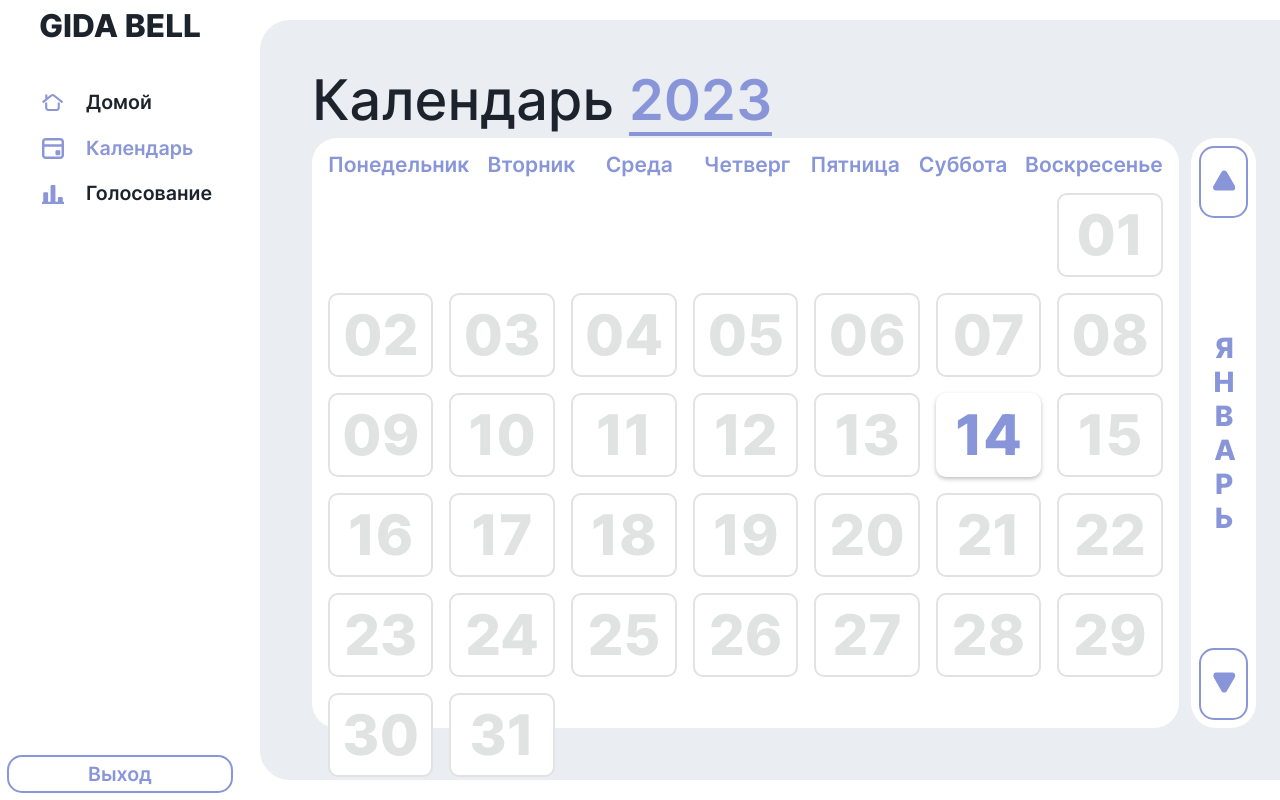
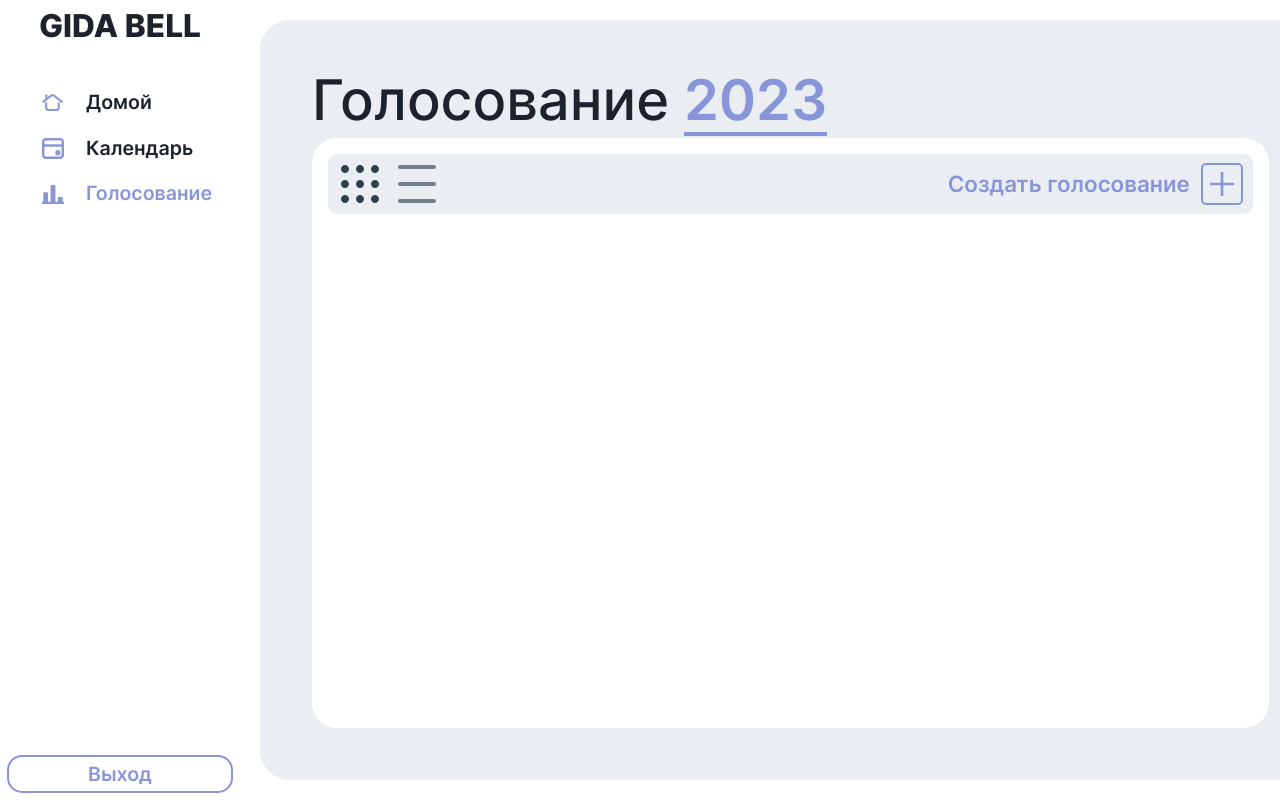
Before and after one commit to MAtrixFic/gida-calls, a React (Create React App) app in the folder frontend/app-calls/: page /main/voting in a window 1280 px wide. Before the commit this address led to /calendar. Shown: the top 800 px of the page. Built offline with nearby package versions, Linux system fonts and the light colour scheme.

Commit message:
added voting page

```diff
--- a/frontend/app-calls/src/App.js
+++ b/frontend/app-calls/src/App.js
@@ -1,20 +1,22 @@
-import React, { useState, useEffect } from 'react';
+import React from 'react';
 import './styles/index.css';
 import { Routes, Route, Navigate } from 'react-router-dom';
 import Entrance from './components/Entrance';
 import Layout from './components/Layout';
 import Calendar from './components/Calendar';
 import CalendarDay from './components/CalendarDay';
+import Voting from './components/Voting';
 
 function App() {
   return (
     <Routes>
       <Route path='/auth/log' element={<Entrance />} />
-      <Route path="/calendar" element={<Layout />}>
-        <Route index element={<Calendar />} />
-        <Route path='date/:day/:month/:year' element={<CalendarDay />} />
+      <Route path="/main" element={<Layout />}>
+        <Route path='calendar' element={<Calendar />} />
+        <Route path='voting' element={<Voting />} />
+        <Route path='calendar/date/:day/:month/:year' element={<CalendarDay />} />
       </Route>
-      <Route path='*' element={<Navigate to='/calendar' replace={true} />} />
+      <Route path='*' element={<Navigate to='/main/calendar' replace={true} />} />
     </Routes>
   );
 }
--- a/frontend/app-calls/src/components/CalendarDay.jsx
+++ b/frontend/app-calls/src/components/CalendarDay.jsx
@@ -190,9 +190,9 @@ const CalendarDay = () => {
                                 access={accessToWrite}
                                 group={'first'}
                                 index={i + 1} />)}
-                            </div>
-                            <div className={"main__second-time-box"}>
-                        <TimeBlock timeBlockName={'Первая смена'} access={accessToWrite}
+                    </div>
+                    <div className={"main__second-time-box"}>
+                        <TimeBlock timeBlockName={'Вторая смена'} access={accessToWrite}
                             func_01={() => AddCellTime('second')}
                             func_02={() => RemoveCellTime('second')} />
                         {timeList?.['second']?.map((v, i) =>
@@ -202,7 +202,7 @@ const CalendarDay = () => {
                                 access={accessToWrite}
                                 group={'second'}
                                 index={i + 1} />)}
-                            </div>
+                    </div>
                 </div>
                 <DateNow _thisTime={thisTime} />
                 <div className="main__time-manager-buttons">
--- a/frontend/app-calls/src/components/Layout.jsx
+++ b/frontend/app-calls/src/components/Layout.jsx
@@ -29,9 +29,9 @@ const Layout = () => {
                     <h1 className='header__logo'>GIDA BELL</h1>
                 </div>
                 <nav className='header__nav-box'>
-                    <LinkComponent where="/home" nameLink='Домой' icon={home}/>
-                    <LinkComponent where="/calendar" nameLink='Календарь' icon={calendar}/>
-                    <LinkComponent where="/voting" nameLink='Голосование' icon={voiting}/>
+                    <LinkComponent where="/main/home" nameLink='Домой' icon={home}/>
+                    <LinkComponent where="/main/calendar" nameLink='Календарь' icon={calendar}/>
+                    <LinkComponent where="/main/voting" nameLink='Голосование' icon={voiting}/>
                 </nav>
                 <div className='header__exit-box'>
                     <button className='header__exit' onClick={Exit}>
--- /dev/null
+++ b/frontend/app-calls/src/components/Voting.jsx
@@ -0,0 +1,47 @@
+import React, { useState } from 'react';
+import '../styles/voting.css';
+
+const Voting = () => {
+    var [rowColunm, setRowColumn] = useState(() => false);
+    var [elementsLen, setElementsLen] = useState(() => 0);
+
+    return (
+        <>
+            <div className='main__date-box'>
+                <div className="main__date-calendar">
+                    <h1>Голосование <span className='main__date-date'>{2023}</span></h1>
+                </div>
+            </div>
+            <div className="main__voting-box">
+                <div className="main__v-tool-bar">
+                    <button className="main__v-make-column" onClick={() => setRowColumn(false)}>
+                        <svg width="38" height="38" viewBox="0 0 38 38" fill="none" xmlns="http://www.w3.org/2000/svg">
+                            <path fill-rule="evenodd" clip-rule="evenodd" d="M8 4C8 6.20914 6.20914 8 4 8C1.79086 8 0 6.20914 0 4C0 1.79086 1.79086 0 4 0C6.20914 0 8 1.79086 8 4ZM8 34C8 36.2091 6.20914 38 4 38C1.79086 38 0 36.2091 0 34C0 31.7909 1.79086 30 4 30C6.20914 30 8 31.7909 8 34ZM4 23C6.20914 23 8 21.2091 8 19C8 16.7909 6.20914 15 4 15C1.79086 15 0 16.7909 0 19C0 21.2091 1.79086 23 4 23ZM38 4C38 6.20914 36.2091 8 34 8C31.7909 8 30 6.20914 30 4C30 1.79086 31.7909 0 34 0C36.2091 0 38 1.79086 38 4ZM34 38C36.2091 38 38 36.2091 38 34C38 31.7909 36.2091 30 34 30C31.7909 30 30 31.7909 30 34C30 36.2091 31.7909 38 34 38ZM38 19C38 21.2091 36.2091 23 34 23C31.7909 23 30 21.2091 30 19C30 16.7909 31.7909 15 34 15C36.2091 15 38 16.7909 38 19ZM19 8C21.2091 8 23 6.20914 23 4C23 1.79086 21.2091 0 19 0C16.7909 0 15 1.79086 15 4C15 6.20914 16.7909 8 19 8ZM23 34C23 36.2091 21.2091 38 19 38C16.7909 38 15 36.2091 15 34C15 31.7909 16.7909 30 19 30C21.2091 30 23 31.7909 23 34ZM19 23C21.2091 23 23 21.2091 23 19C23 16.7909 21.2091 15 19 15C16.7909 15 15 16.7909 15 19C15 21.2091 16.7909 23 19 23Z" fill="#2D4047" />
+                        </svg>
+
+                    </button>
+                    <button className="main__v-make-row" onClick={() => setRowColumn(true)}>
+                        <svg width="38" height="38" viewBox="0 0 38 38" fill="none" xmlns="http://www.w3.org/2000/svg">
+                            <path fill-rule="evenodd" clip-rule="evenodd" d="M0 2C0 0.895431 0.895431 0 2 0H36C37.1046 0 38 0.895431 38 2C38 3.10457 37.1046 4 36 4H2C0.89543 4 0 3.10457 0 2ZM0 36C0 34.8954 0.895431 34 2 34H36C37.1046 34 38 34.8954 38 36C38 37.1046 37.1046 38 36 38H2C0.89543 38 0 37.1046 0 36ZM2 17C0.895431 17 0 17.8954 0 19C0 20.1046 0.89543 21 2 21H36C37.1046 21 38 20.1046 38 19C38 17.8954 37.1046 17 36 17H2Z" fill="#6E8087" />
+                        </svg>
+                    </button>
+                    <button className="main-v-add-voting" onClick={() => setElementsLen(prev => prev + 1)}>
+                        Создать голосование
+                        <span className="main-v-add-voting-sign">
+                            <svg width="18" height="18" viewBox="0 0 18 18" fill="#8A96D6" xmlns="http://www.w3.org/2000/svg">
+                                <path fill-rule="evenodd" clip-rule="evenodd" d="M10 8V0H8V8L0 8V10L8 10V18H10V10L18 10V8L10 8Z" />
+                            </svg>
+                        </span>
+                    </button>
+                </div>
+                <ul className={`main__voting-list ${rowColunm ? 'row' : 'column'}`}>
+                    {[...new Array(elementsLen)].map((_, i) => {
+                        return <li key={i} className='main__voting-cell'>{i + 1}</li>
+                    })}
+                </ul>
+            </div>
+        </>
+    );
+}
+
+export default Voting;
--- a/frontend/app-calls/src/styles/calendar.css
+++ b/frontend/app-calls/src/styles/calendar.css
@@ -1,9 +1,3 @@
-.main {
-    display: flex;
-    flex-direction: column;
-    justify-content: space-between;
-}
-
 .main__date-box {
     width: 100%;
     height: 10%;
--- a/frontend/app-calls/src/styles/layout.css
+++ b/frontend/app-calls/src/styles/layout.css
@@ -51,6 +51,7 @@ body {
     grid-template-columns: 30px 1fr;
     grid-template-rows: 1fr;
     padding-left: 1rem;
+    border-radius: 15px;
     gap: 1rem;
 }
 
@@ -69,11 +70,10 @@ body {
 }
 
 .active {
-    border-radius: 15px;
     transition-duration: 0.2s;
 }
 
-.active:hover {
+.header__link:hover {
     background-color: #F0F2FF;
 }
 
--- /dev/null
+++ b/frontend/app-calls/src/styles/voting.css
@@ -0,0 +1,104 @@
+.main__voting-box {
+    background-color: white;
+    border-radius: 25px;
+    width: 100%;
+    height: 90%;
+    display: grid;
+    grid-template-columns: 1fr;
+    grid-template-rows: minmax(40px,60px) 1fr;
+    gap: 1rem;
+    padding: 2vh;
+}
+
+.main__v-tool-bar {
+    background-color: #EAEDF2;
+    width: 100%;
+    border-radius: 10px;
+    padding: 0.5rem;
+    display: grid;
+    grid-template-columns: repeat(2, minmax(40px, 50px)) 1fr;
+    align-items: center;
+    gap: 0.5rem;
+}
+
+.main__v-make-column,
+.main__v-make-row,
+.main-v-add-voting {
+    background-color: transparent;
+}
+
+.main__v-make-column,
+.main__v-make-row {
+    display: flex;
+    align-items: center;
+    justify-content: center;
+}
+
+.main-v-add-voting {
+    justify-self: end;
+    display: grid;
+    grid-template-columns: minmax(200px, 250px) minmax(30px, 45px);
+    justify-content: center;
+    align-items: center;
+    font-size: 1.6rem;
+    font-weight: 600;
+    color: #8896D9;
+    gap: 0.5rem;
+}
+
+.main-v-add-voting-sign {
+    border-radius: 5px;
+    border: 2px solid #8896D9;
+    transition-duration: 0.2s;
+    display: flex;
+    justify-content: center;
+    align-items: center;
+    padding: 0.5rem;
+    height: fit-content;
+    width: fit-content;
+}
+
+.main-v-add-voting-sign svg {
+    width: 24px;
+    height: 24px;
+}
+
+.main-v-add-voting:hover .main-v-add-voting-sign {
+    background-color: #8896D9;
+}
+
+.main-v-add-voting:hover .main-v-add-voting-sign svg {
+    fill: #EAEDF2;
+}
+
+.main__voting-list{
+    display: grid;
+    gap: 1rem;
+    overflow-y: scroll;
+    padding: 1rem;
+}
+
+.main__voting-list.column {
+    grid-template-columns: repeat(4, 1fr);
+    grid-template-rows: repeat(4, 160px);
+    grid-auto-rows:  160px;
+    transition-duration: 0.5s;
+}
+
+.main__voting-list.row{
+    grid-template-columns: repeat(1, 1fr);
+    grid-template-rows: repeat(8, 70px);
+    grid-auto-rows: 70px;
+    transition-duration: 0.5s;
+}
+
+.main__voting-cell{
+    background-color: #8896D9;
+    display: flex;
+    justify-content: flex-start;
+    align-items: center;
+    border-radius: 10px;
+    color: white;
+    font-size: 4.4rem;
+    padding: 0.5rem;
+}
```
